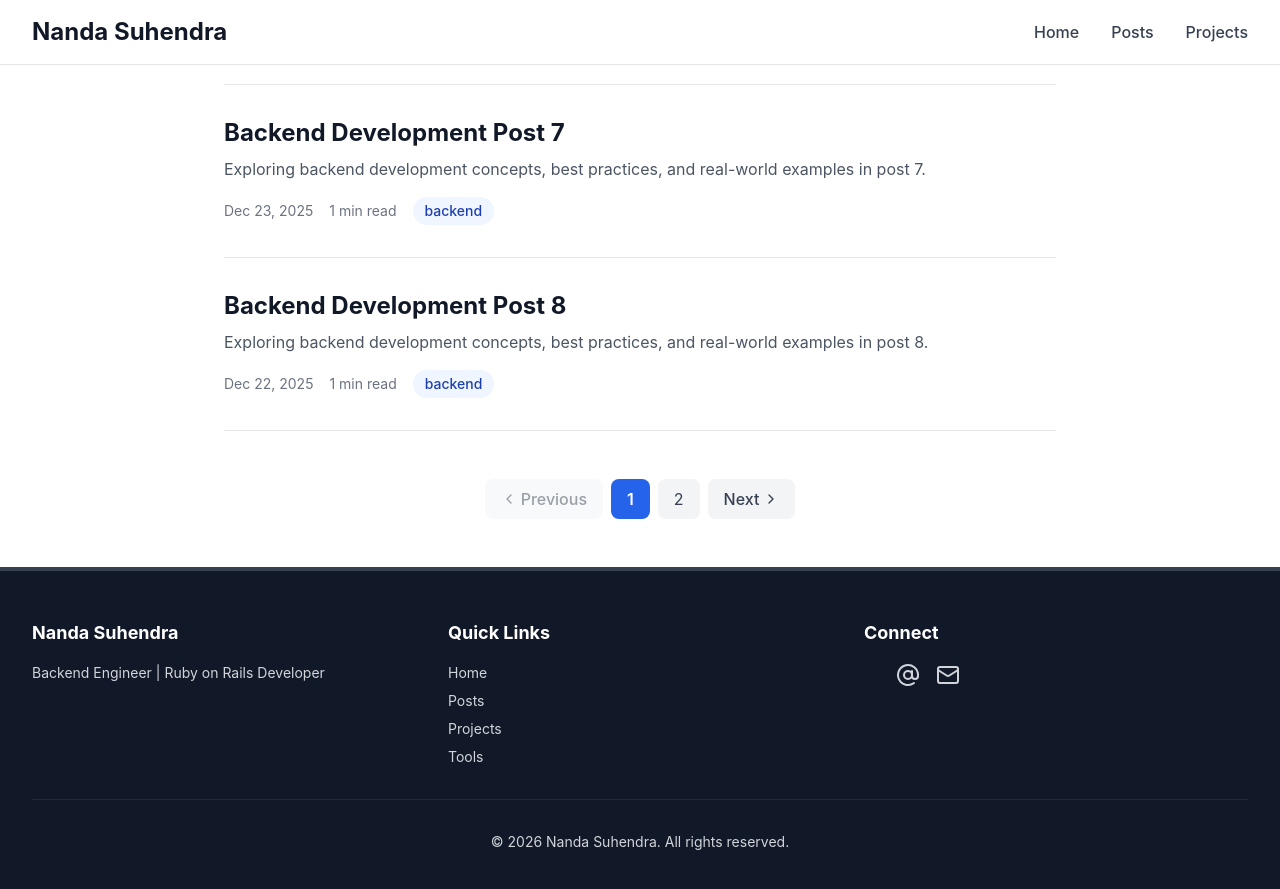
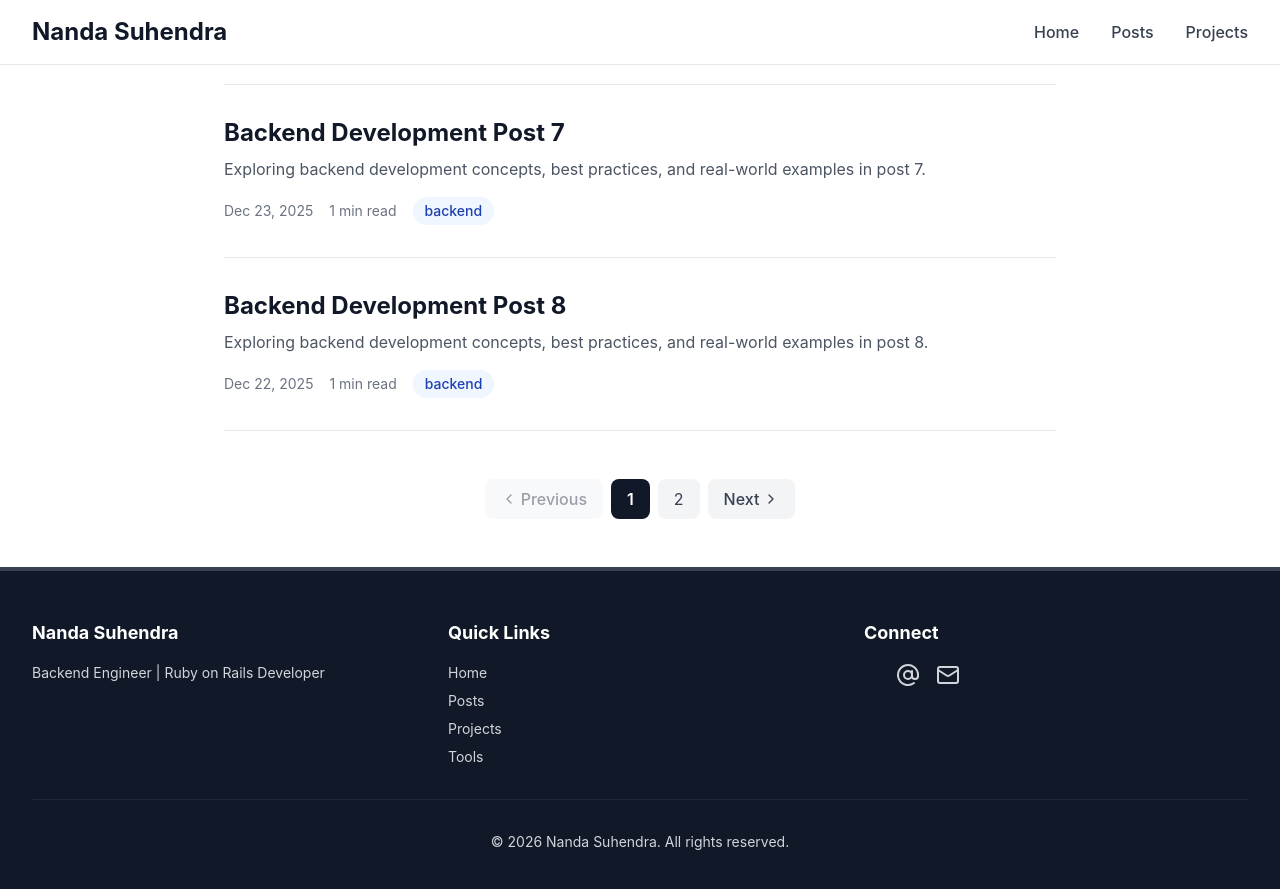
Before and after one commit to nandhasuhendra/nandhasuhendra.github.io, a Jekyll site: the page built from posts/index.html, in a window 1280 px wide and 900 px high, scrolled down 1698 px. Shown: the top 889 px of the window. Built offline with Jekyll 4.4.1, drawn with Linux system fonts in a browser that asks for light colours; nearby versions of some CDN libraries; the list of posts is cut into pages by our own code.

Commit message:
style: update posts page to monochrome design
- Change pagination active button from blue to gray
- Update search input focus ring to gray
- Convert clear search button to grayscale
- Maintain consistent monochrome theme

```diff
--- a/posts/index.html
+++ b/posts/index.html
@@ -18,7 +18,7 @@
           <i data-lucide="search" class="w-5 h-5 text-gray-400"></i>
         </div>
         <input type="text" id="search-input" placeholder="Search posts by title or category..."
-          class="w-full pl-10 pr-4 py-3 border border-gray-300 rounded-lg focus:ring-2 focus:ring-blue-500 focus:border-transparent outline-none" />
+          class="w-full pl-10 pr-4 py-3 border border-gray-300 rounded-lg focus:ring-2 focus:ring-gray-500 focus:border-transparent outline-none" />
       </div>
     </header>
 
@@ -42,7 +42,7 @@
       <i data-lucide="search-x" class="w-16 h-16 mx-auto mb-4 text-gray-400"></i>
       <p class="text-xl text-gray-500">No posts found matching your search.</p>
       <button onclick="document.getElementById('search-input').value='';searchPosts();showPage(1);"
-        class="mt-4 text-blue-600 hover:underline">
+        class="mt-4 text-gray-900 hover:underline">
         Clear search
       </button>
     </div>
@@ -192,7 +192,7 @@
     pageBtn.textContent = pageNum;
     pageBtn.onclick = () => showPage(pageNum);
     pageBtn.className = pageNum === currentPage
-      ? 'px-4 py-2 bg-blue-600 text-white rounded-lg font-semibold'
+      ? 'px-4 py-2 bg-gray-900 text-white rounded-lg font-semibold'
       : 'px-4 py-2 bg-gray-100 text-gray-700 rounded-lg hover:bg-gray-200 transition-colors';
     document.getElementById('page-numbers').appendChild(pageBtn);
   }
```
